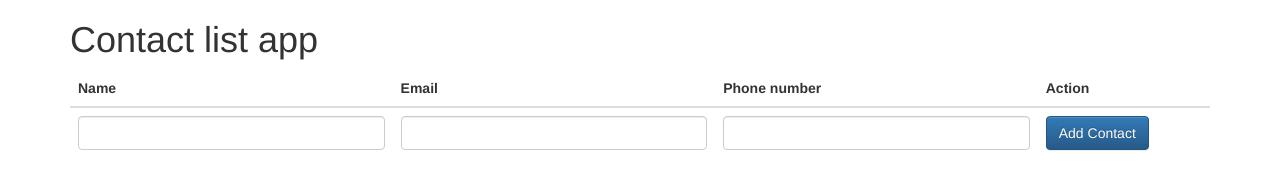
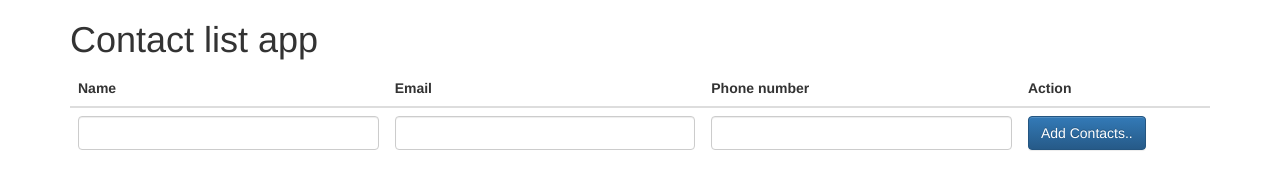
Before and after one commit to kumarpallukuri/MyNodejs, a plain HTML site: page public/index.html in a window 1280 px wide. Drawn offline with nearby package versions, Linux system fonts and the light colour scheme; no server answers.

Commit message:
Add files via upload
changes

```diff
--- a/public/index.html
+++ b/public/index.html
@@ -28,7 +28,7 @@
 			<td><input class="form-control" ng-model="contact.name"> </td>
 			<td><input class="form-control" ng-model="contact.email"> </td>
 			<td><input class="form-control" ng-model="contact.number"> </td>
-			<td><button class="btn btn-primary"  ng-click="addContact()" ng-model="contact.name">Add Contact </button> </td>
+			<td><button class="btn btn-primary"  ng-click="addContact()" ng-model="contact.name">Add Contacts.. </button> </td>
 		</tr>
 			<tr ng-repeat="contact in contactlist">
 					<td>{{contact.name}}</td>
```
